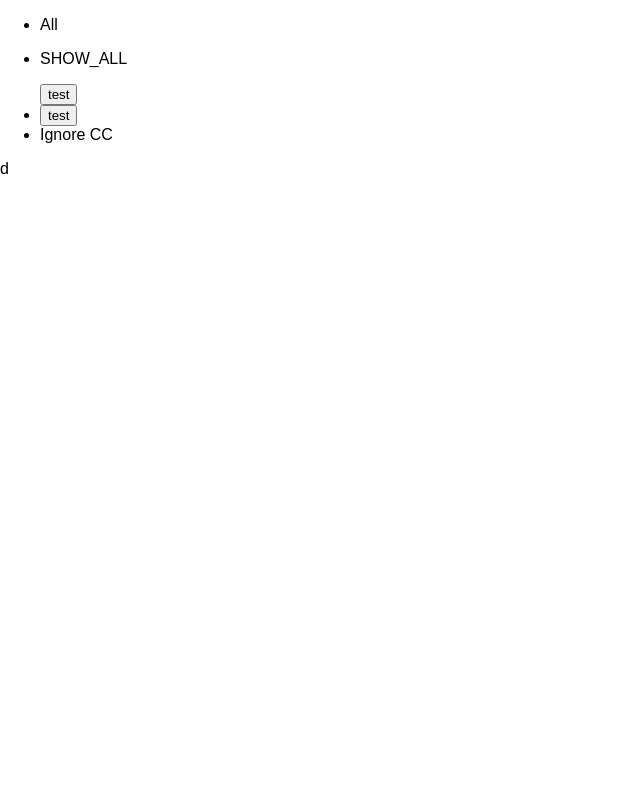
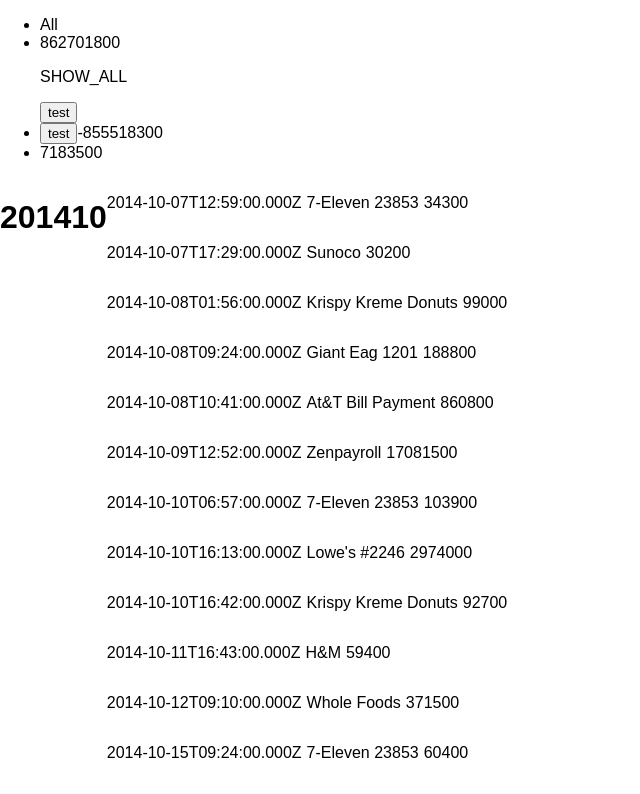
Before and after one commit to soctkoren/MoneyTracker, a React (Create React App) app: page / in a window 1280 px wide. Shown: the top 794 px of the page, without its empty margins (0-640 px from the left). Built offline with nearby package versions, Linux system fonts and the light colour scheme.

Commit message:
basic functionallity done

```diff
--- a/src/Components/TransactionActivityPage/index.js
+++ b/src/Components/TransactionActivityPage/index.js
@@ -27,17 +27,23 @@
 	  super(props);
 
 	  this.state = {
-	  	data: [],
-	  	visiableData: [],
-	  	credit: 0,
-	  	debit: 0,
-	  	monthYearSplitAndSum: {'2014':[]}
+	  	data: []
 	  };
 
 	  this.setFilter = this.setFilter.bind(this);
 	}
 
 	componentWillMount() {
+		this.setFilter('SHOW_ALL')
+	}
+
+	componentWillReceiveProps(nextProps) {
+		const prop = nextProps.data.app.visibleData
+		this.setState({
+			credit: prop.totalCredit,
+			debit: prop.totalDebit,
+			monthYearSplitAndSum: prop.monthYearSplitAndSum
+		});
 	}
 
 	setFilter(mode) {
@@ -53,22 +59,22 @@
 							All
 						</li>
 						<li>
+							{this.props.data.app.visibleData.totalCredit}
 							<p>{this.props.data.app.ModeFilters}</p>
 							<button onClick={() => this.setFilter('IGNORE_DONUT')}>test</button>
 						</li>
 						<li>
 							<button onClick={() => this.setFilter('IGNORE_CC')}>test</button>
+							{this.props.data.app.visibleData.totalDebit}
 						</li>
 						<li>
-							Ignore CC
-							{this.props.data.app.visibleData.totalCredit}
+							{console.log(this.state)}
+							{this.props.data.app.visibleData.totalCredit + this.props.data.app.visibleData.totalDebit}
 						</li>
 					</ul>
 				</div>
 				<div className='activitySummaryContainer'>
 					{this.props.data.app.visibleData.monthYearSplitAndSum ? mapObject(this.props.data.app.visibleData.monthYearSplitAndSum, function (key, value) {
-  					console.log(key)
-  					console.log(value)
   					return <TransactionList heading={key} value={value}/>
 					}) : <div>d</div> }
 				</div>
--- a/src/Reducers/reducers.js
+++ b/src/Reducers/reducers.js
@@ -9,6 +9,11 @@
 
 const app = (state = initialState, action) => {
   switch (action.type) {
+    case 'SHOW_ALL':
+    	return Object.assign({}, state, {
+				ModeFilters: action.mode,
+				visibleData: showAll(state)
+			})
     case 'IGNORE_DONUT':
 			return Object.assign({}, state, {
 				ModeFilters: action.mode,
@@ -22,6 +27,11 @@
     default:
       return state
   }
+}
+
+const showAll = (state) => {
+	let visibleData = monthYearSplitAndSum(state.data)
+	return visibleData
 }
 
 const ignoreDonuts = (state) => {
@@ -43,7 +53,7 @@
 }
 
 function isNotCC(transaction) {
-	if (transaction['raw-merchant'] !== "DUNKIN #336784" && transaction['raw-merchant'] !== "Krispy Kreme Donuts") {
+	if (transaction['raw-merchant'] !== "CC payment" && transaction['raw-merchant'] !== "CREDIT CARD PAYMENT") {
 		return true
 	} else {
 		return false
```
